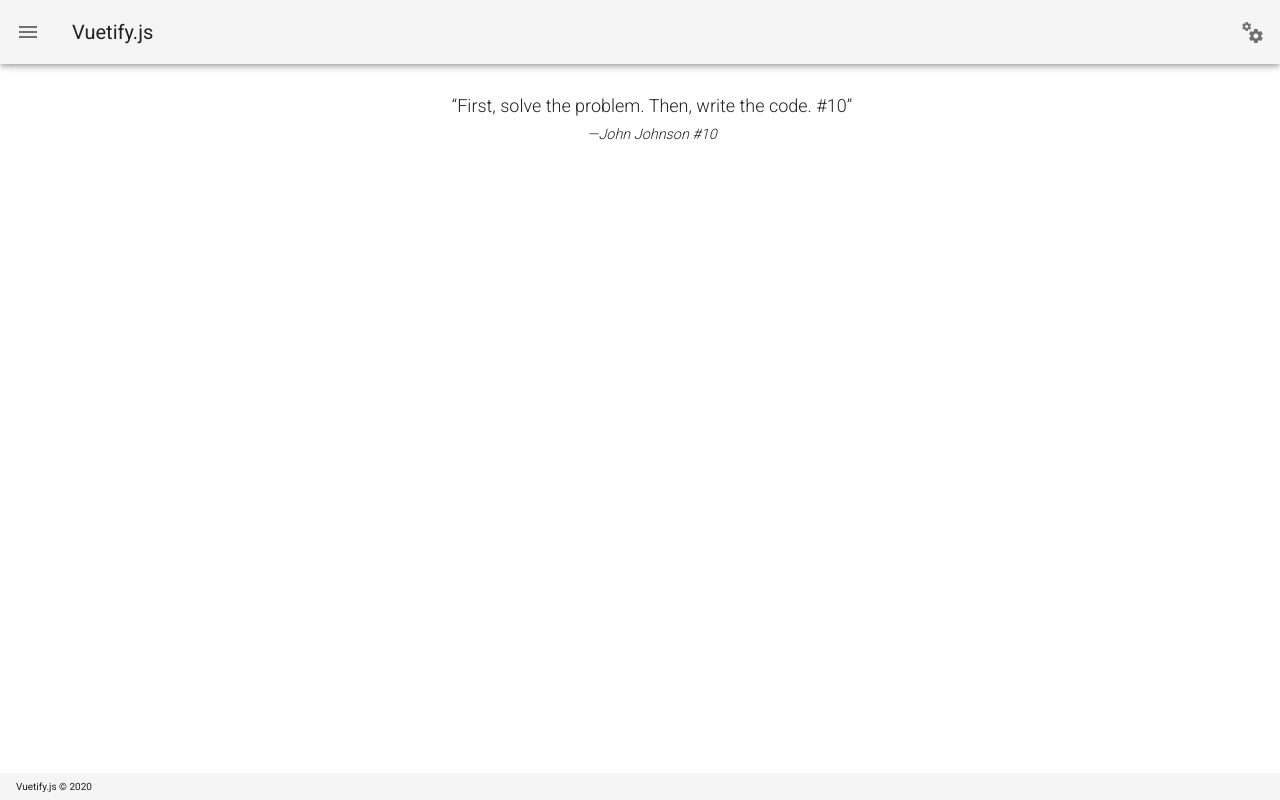
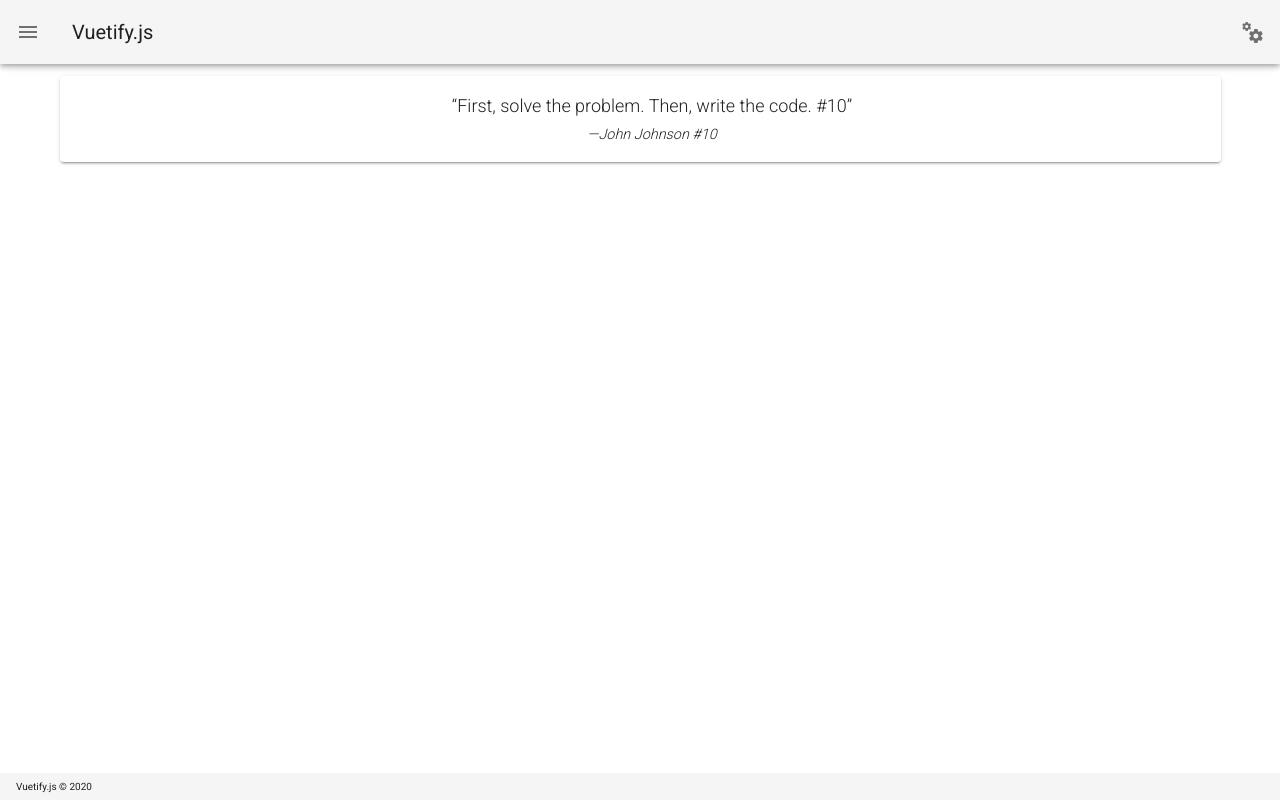
Before and after one commit to trastanechora/pi, a Nuxt app: page /random in a window 1280 px wide. Built offline with nearby package versions, Linux system fonts and the light colour scheme.

Commit message:
Added quote card component

```diff
--- a/components/QuoteCard.vue
+++ b/components/QuoteCard.vue
@@ -1,4 +1,5 @@
 <template>
+  <v-card class="quote-card">
     <v-layout>
       <v-flex class="text-center" @click="getRandomQuote">
         <blockquote class="blockquote">
@@ -11,6 +12,7 @@
         </blockquote>
       </v-flex>
     </v-layout>
+  </v-card>
 </template>
 
 <script>
```
Lines whose indentation alone changed are shown as unchanged.
